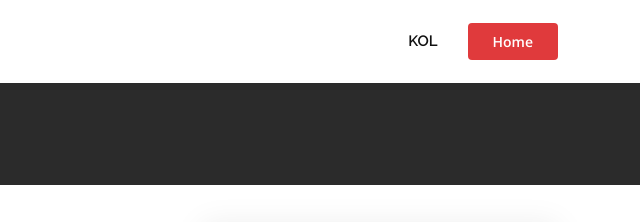
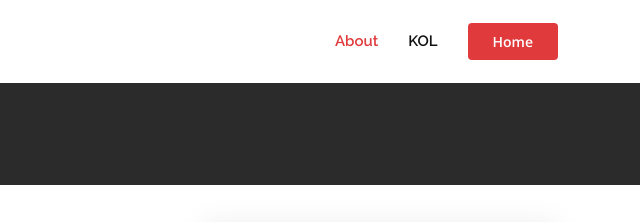
Before and after one commit to jw852hk/ardentsound, a plain HTML site: page business_cooperation.html in a window 1280 px wide. Shown: the top 222 px of the page, 640-1280 px from the left. Drawn offline with nearby package versions, Linux system fonts and the light colour scheme.

Commit message:
Add files via upload

```diff
--- a/business_cooperation.html
+++ b/business_cooperation.html
@@ -56,6 +56,7 @@
 
       <nav id="navbar" class="navbar order-last order-lg-0">
         <ul>
+          <li><a class="nav-link scrollto" href="#portfolio-details">About</a></li>
           <li><a class="nav-link scrollto active" href="#portfolio">KOL</a></li>
           <!-- <li><a class="nav-link scrollto" href="#about">About</a></li>
           <li><a class="nav-link scrollto " href="#portfolio">Portfolio</a></li>
```
